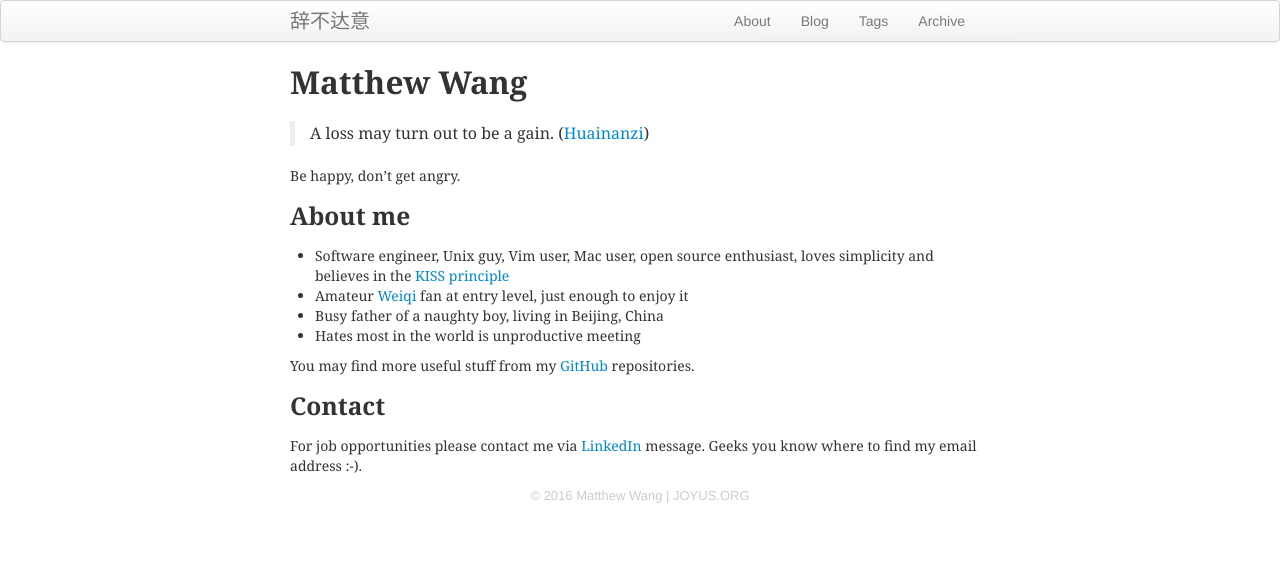
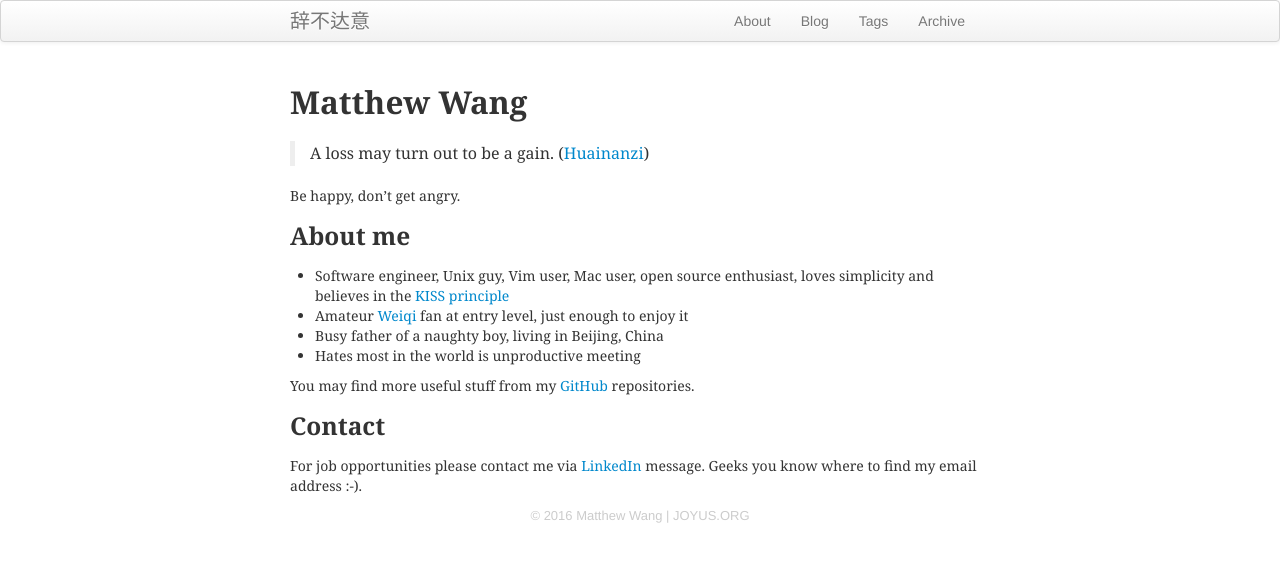
Before and after one commit to ymattw/joyus, a Jekyll site: the page built from index.md, in a window 1280 px wide. Shown: the top 562 px of the page. Built offline with Jekyll 4.4.1, drawn with Linux system fonts in a browser that asks for light colours; Markdown is read by kramdown in place of the engine named in the settings.

Commit message:
Move page-header to .row-fluid

```diff
--- a/_layouts/page.html
+++ b/_layouts/page.html
@@ -2,12 +2,13 @@
 layout: default
 ---
 
-<div class="page-header">
-  <h2>{{ page.title }}</h2>
-</div>
-
 <div class="row-fluid">
   <div class="span12">
+
+    <div class="page-header">
+      <h2>{{ page.title }}</h2>
+    </div>
+
     {{ content }}
   </div>
 </div>
```
Also changed, not shown: _layouts/post.html (+6 -4 lines).
